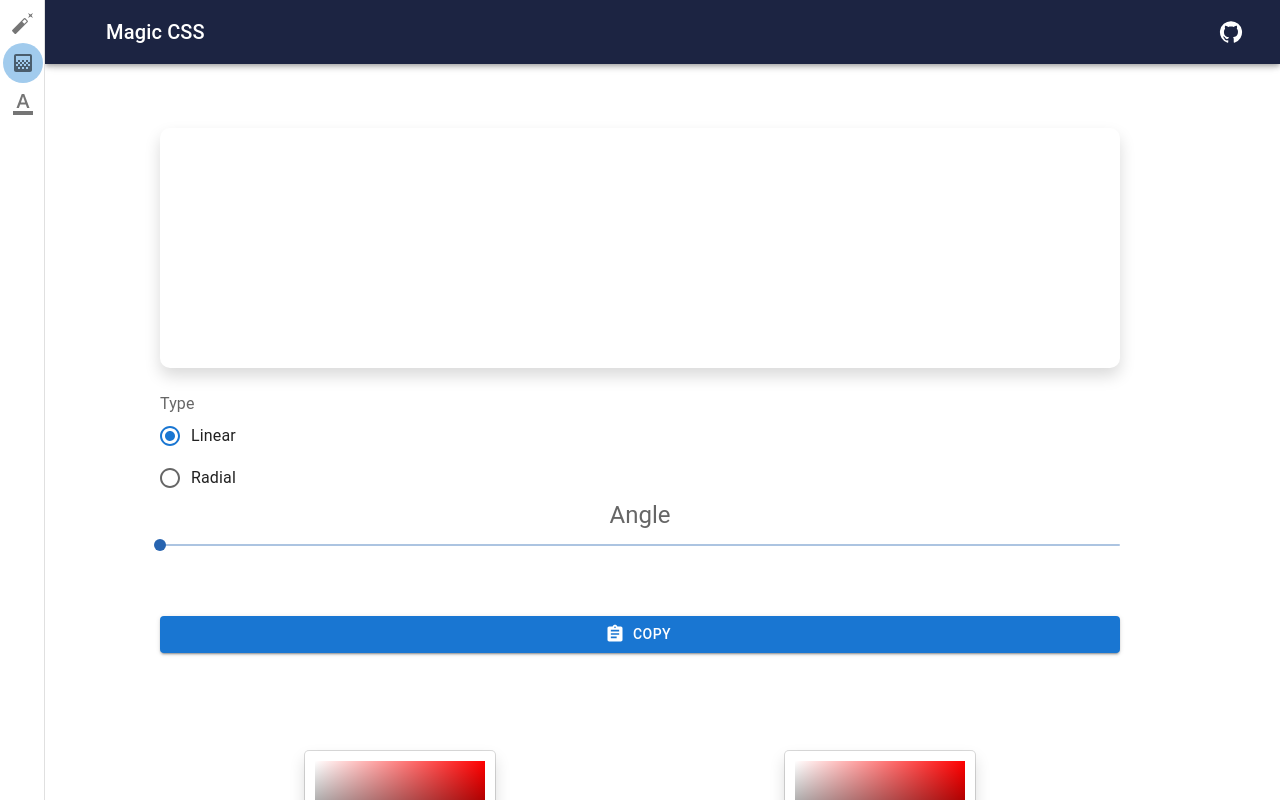
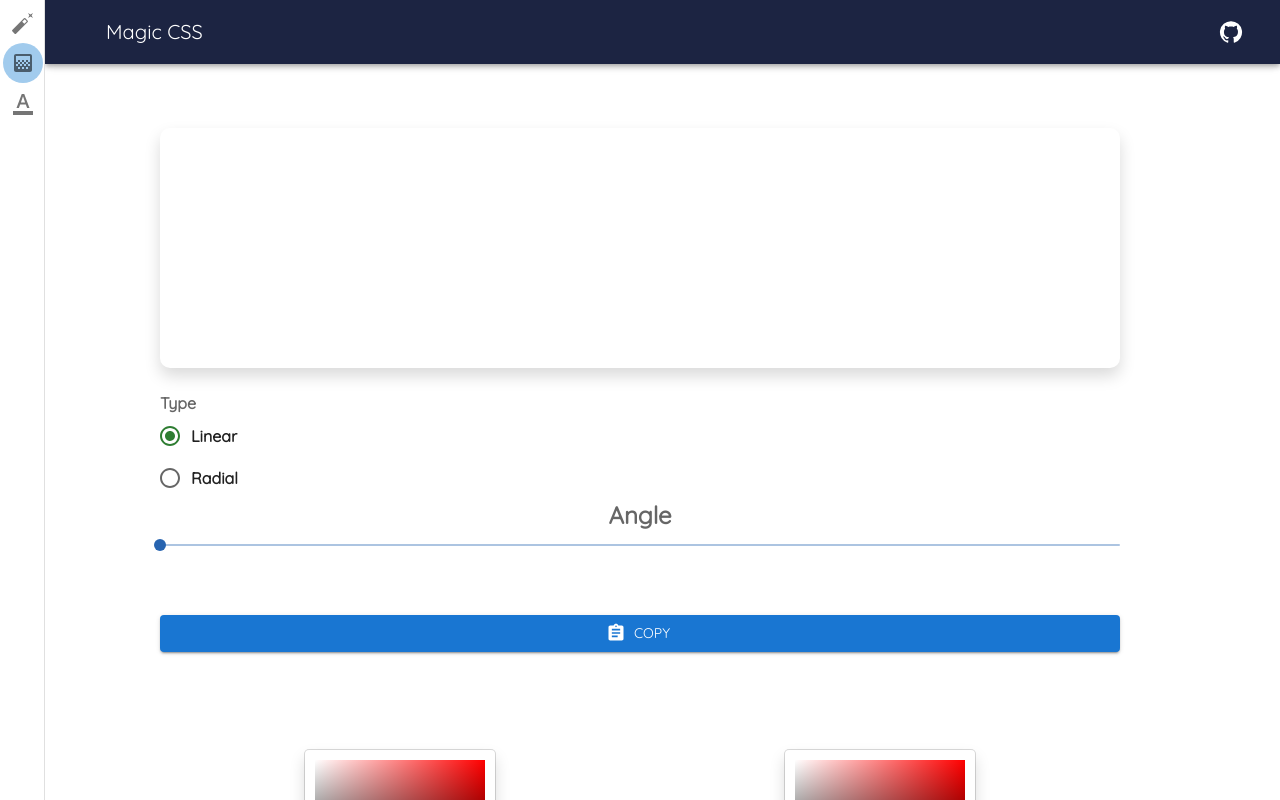
Before and after one commit to parham-ab/React-magic-css, a React (Create React App) app: page /gradient in a window 1280 px wide. Shown: the top 800 px of the page. Built offline with nearby package versions, Linux system fonts and the light colour scheme.

Commit message:
fonts added

```diff
--- a/src/App.js
+++ b/src/App.js
@@ -5,17 +5,34 @@ import LayOut from "./components/layout";
 import ShadowGenerator from "./components/ShadowGenerator";
 import Gradient from "./components/Gradient";
 import TextShadowGenerator from "./components/TextShadowGenerator";
+import { createTheme, ThemeProvider } from "@mui/material/styles";
+
+const theme = createTheme({
+  typography: {
+    fontFamily: ["Quicksand"].join(","),
+    fontSize: 14,
+    fontWeightLight: 400,
+    fontWeightMedium: 500,
+    fontWeightRegular: 600,
+    fontWeightBold: 700,
+  },
+});
 
 const App = () => {
   return (
+    <ThemeProvider theme={theme}>
       <LayOut>
         <Routes>
           <Route path="/shadowGenerator" element={<ShadowGenerator />} />
           <Route path="/gradient" element={<Gradient />} />
-        <Route path="/textShadowGenerator" element={<TextShadowGenerator />} />
+          <Route
+            path="/textShadowGenerator"
+            element={<TextShadowGenerator />}
+          />
           <Route path="/*" element={<Navigate to="/shadowGenerator" />} />
         </Routes>
       </LayOut>
+    </ThemeProvider>
   );
 };
 
--- a/src/assets/styles/index.scss
+++ b/src/assets/styles/index.scss
@@ -1,3 +1,5 @@
+// fonts
+@import url("https://fonts.googleapis.com/css2?family=Quicksand&family=Rubik:ital,wght@0,300;1,300&display=swap");
 // CSS Reset
 *,
 *::before,
@@ -10,6 +12,10 @@
 }
 a {
   color: inherit;
+}
+body {
+  font-family: "Quicksand", sans-serif;
+  font-family: "Rubik", sans-serif;
 }
 .active {
   background-color: #a1cbed !important;
--- a/src/components/Gradient.js
+++ b/src/components/Gradient.js
@@ -71,7 +71,9 @@ const Gradient = () => {
               flexDirection="column"
             >
               <FormControl>
-                <FormLabel id="type">Type</FormLabel>
+                <FormLabel id="type" color="success">
+                  Type
+                </FormLabel>
                 <RadioGroup
                   name="type"
                   value={gradientType}
@@ -79,12 +81,12 @@ const Gradient = () => {
                 >
                   <FormControlLabel
                     value="Linear"
-                    control={<Radio />}
+                    control={<Radio color="success" />}
                     label="Linear"
                   />
                   <FormControlLabel
                     value="Radial"
-                    control={<Radio />}
+                    control={<Radio color="success" />}
                     label="Radial"
                   />
                 </RadioGroup>
```
Lines whose indentation alone changed are shown as unchanged.
